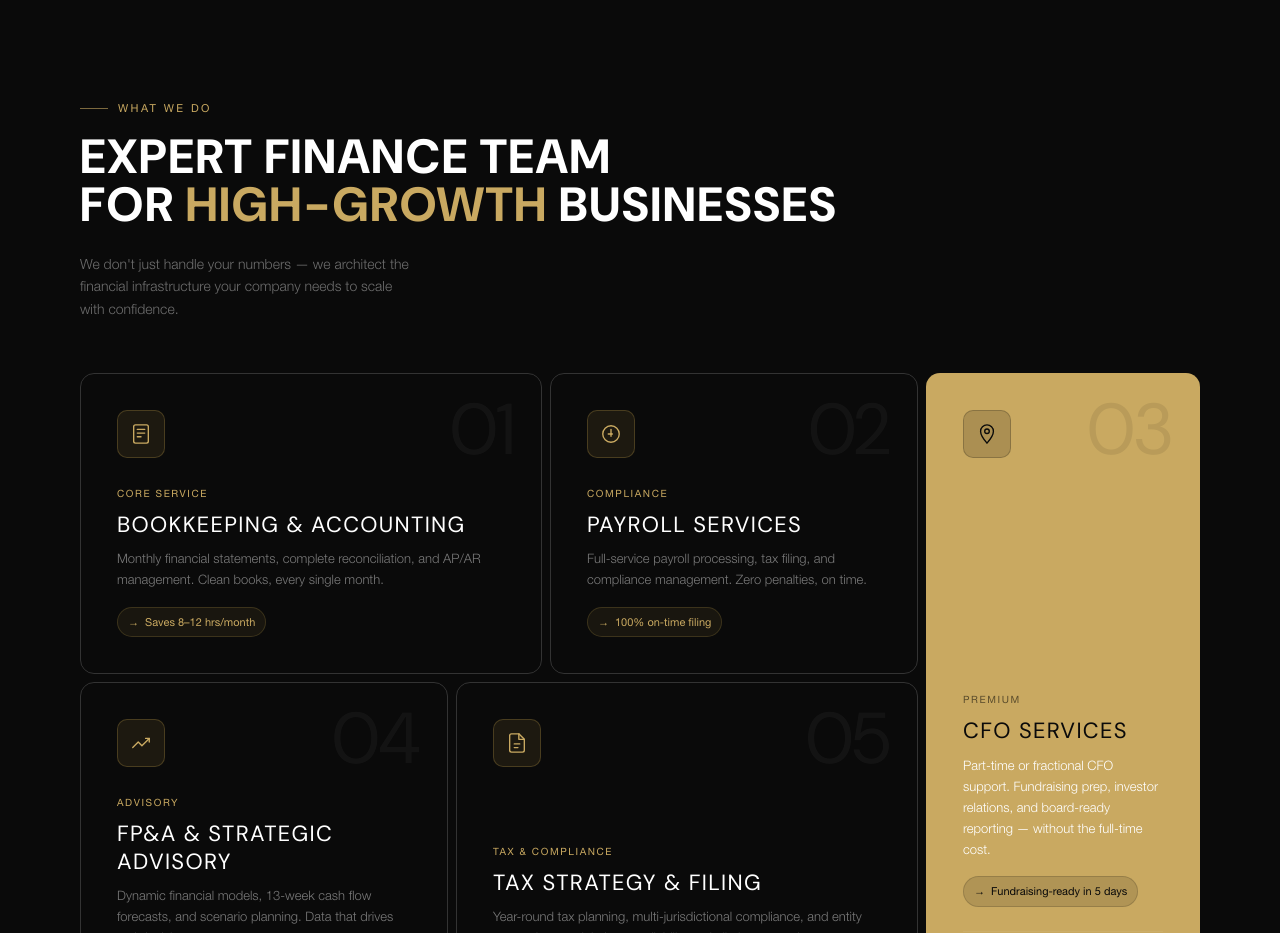
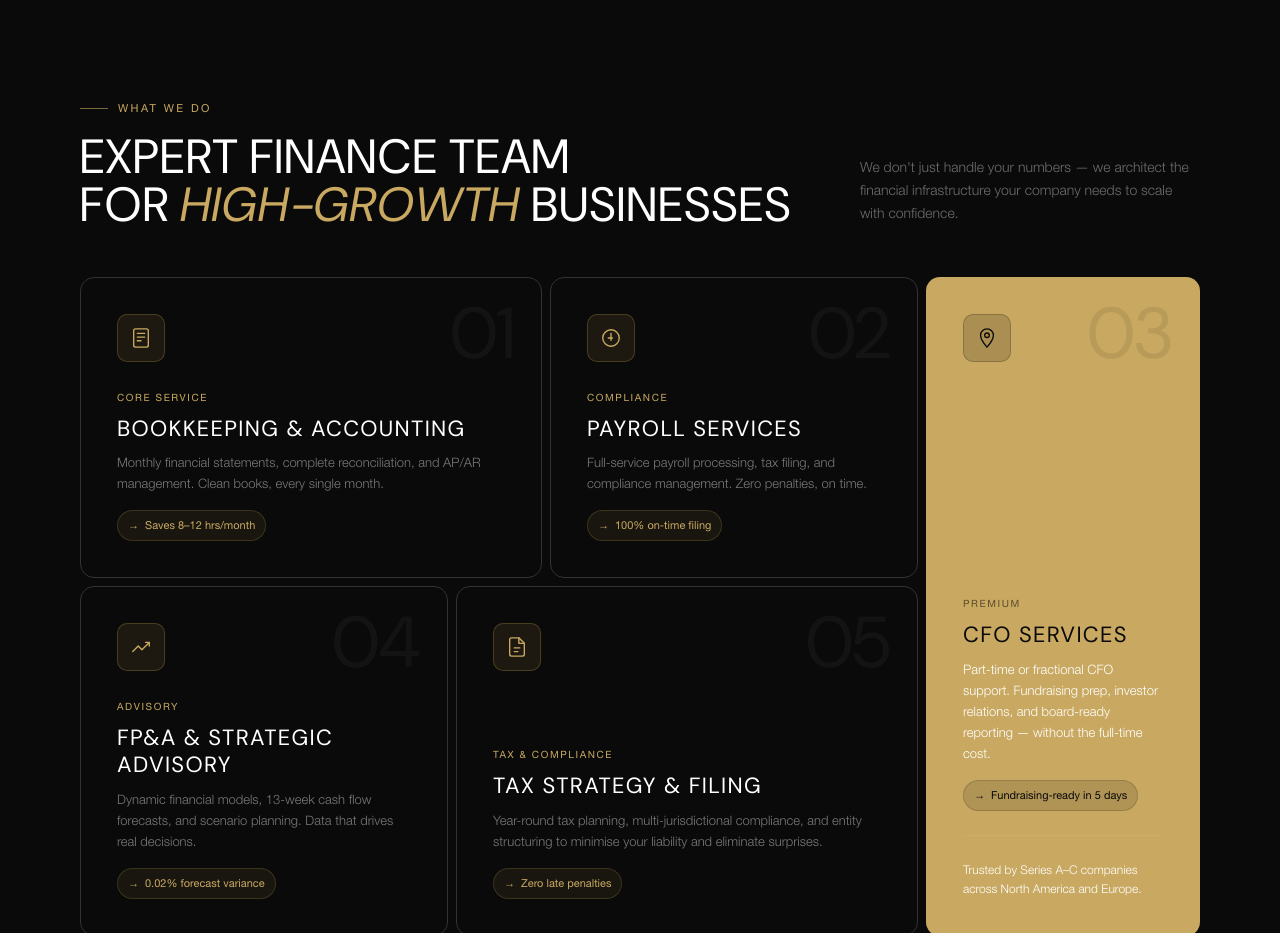
Before and after one commit to 0xayushM/beebee_advisory, a Next.js app: page / in a window 1280 px wide. Shown: the part 1740-2673 px from the top of the page. Built offline with nearby package versions, Linux system fonts and the light colour scheme; no server answers.

Commit message:
Reduce heading font weight, add italic styling to highlight text, and fix TypeScript ref types in SplitText component

```diff
--- a/app/components/ServicesOverview.tsx
+++ b/app/components/ServicesOverview.tsx
@@ -15,8 +15,8 @@ export function ServicesOverview() {
             </span>
           </div>
           <div className="flex items-end justify-between gap-6 flex-wrap">
-            <h2 className="text-3xl md:text-4xl lg:text-5xl leading-none" style={{ fontFamily: 'DM Sans, sans-serif', fontWeight: '800', letterSpacing: '0.03em' }}>
-              EXPERT FINANCE TEAM<br />FOR <span style={{ color: 'var(--primary-gold)' }}>HIGH-GROWTH</span> BUSINESSES
+            <h2 className="text-3xl md:text-4xl lg:text-5xl leading-none" style={{ fontFamily: 'DM Sans, sans-serif', fontWeight: '400', letterSpacing: '0.03em' }}>
+              EXPERT FINANCE TEAM<br />FOR <span className='italic' style={{ color: 'var(--primary-gold)' }}>HIGH-GROWTH</span> BUSINESSES
             </h2>
             <p className="max-w-[340px] text-sm font-light opacity-40 leading-relaxed pb-1 helvetica-neue">
               We don't just handle your numbers — we architect the financial infrastructure your company needs to scale with confidence.
--- a/app/components/SplitText.tsx
+++ b/app/components/SplitText.tsx
@@ -37,7 +37,7 @@ const SplitText: React.FC<SplitTextProps> = ({
   textAlign = 'center',
   onLetterAnimationComplete
 }) => {
-  const ref = useRef<HTMLParagraphElement>(null);
+  const ref = useRef<HTMLElement | null>(null);
   const animationCompletedRef = useRef(false);
   const onCompleteRef = useRef(onLetterAnimationComplete);
   const [fontsLoaded, setFontsLoaded] = useState<boolean>(false);
@@ -162,13 +162,14 @@ const SplitText: React.FC<SplitTextProps> = ({
       willChange: 'transform, opacity'
     };
     const classes = `split-parent overflow-hidden inline-block whitespace-normal ${className}`;
-    const Tag = (tag || 'p') as React.ElementType;
+    const Tag = (tag || 'p') as keyof React.JSX.IntrinsicElements;
 
-    return (
-      <Tag ref={ref} style={style} className={classes}>
-        {text}
-      </Tag>
-    );
+    return React.createElement(Tag, {
+      ref: ref as React.Ref<HTMLElement>,
+      style,
+      className: classes,
+      children: text
+    });
   };
 
   return renderTag();
--- a/app/insights/page.tsx
+++ b/app/insights/page.tsx
@@ -126,8 +126,7 @@ export default function InsightsPage() {
                 <input
                   type="email"
                   placeholder="Email"
-                  className="flex-1 px-4 py-2 text-sm border border-gray-300 rounded"
-                  className="helvetica-neue"
+                  className="flex-1 px-4 py-2 text-sm border border-gray-300 rounded helvetica-neue"
                 />
                 <button className="px-4 py-2 text-sm text-white helvetica-neue">
                   JOIN
```
